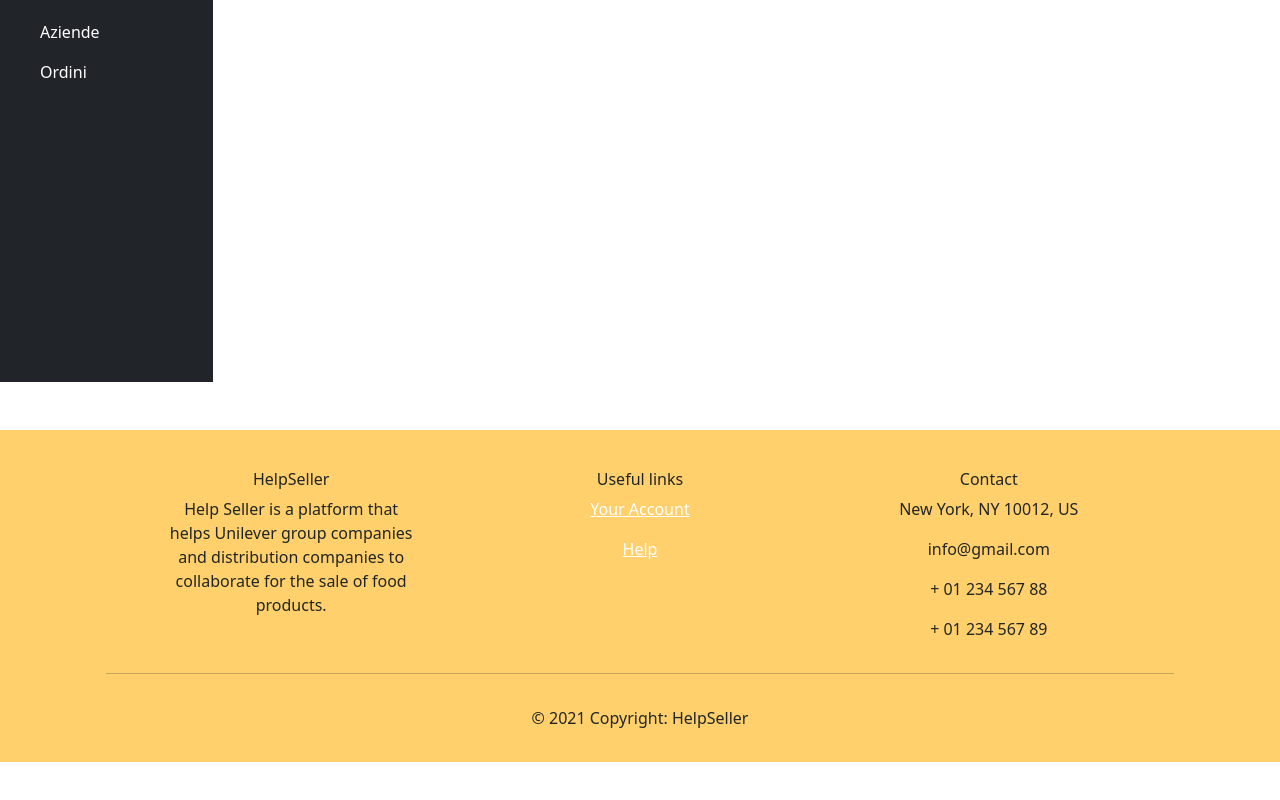
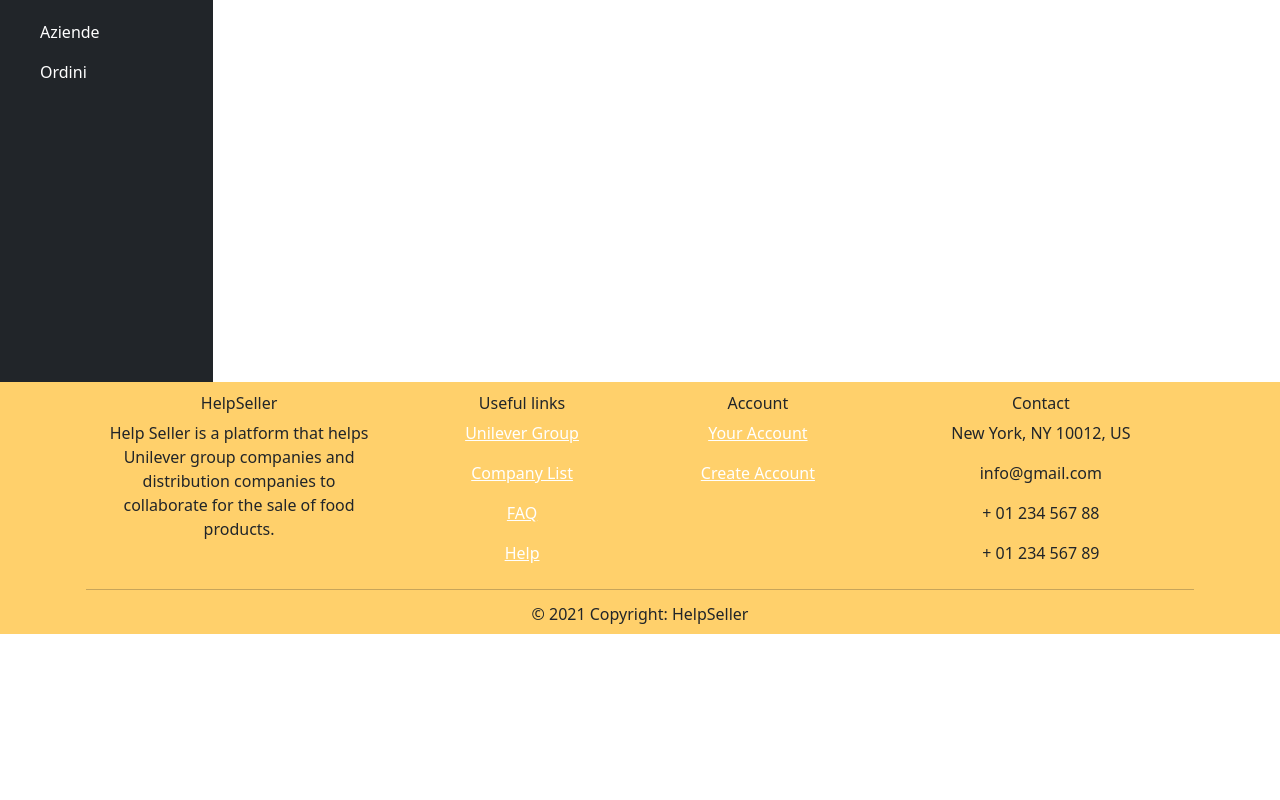
Before and after one commit to Mario-caccioppoli/HelpSellerInterface, an Angular app: page / in a window 1280 px wide. Shown: the part 482-1282 px from the top of the page. After the commit the page ends 1116 px from the top, so only its background shows below. Built offline with nearby package versions, Linux system fonts and the light colour scheme.

Commit message:
tolto margini e sapzi bianchi footer

```diff
--- a/src/app/components/footer/footer.component.html
+++ b/src/app/components/footer/footer.component.html
@@ -1,15 +1,15 @@
 <div class="footer">
-<div class="container my-5">
+<div class="container">
     <!-- Footer -->
 
       <!-- Grid container -->
-      <div class="container p-4 pb-0">
+      <div class="container p-1 pb-0">
 
         <section class="">
           <!--Grid row-->
           <div class="row">
             <!-- Grid column -->
-            <div class="col-md-3 col-lg-3 col-xl-3 mx-auto mt-3">
+            <div class="col-md-3 col-lg-3 col-xl-3 mx-auto mt-2">
               <h6>
                 HelpSeller
               </h6>
@@ -24,12 +24,18 @@
 
 
             <!-- Grid column -->
-            <div class="col-md-3 col-lg-2 col-xl-2 mx-auto mt-3">
+            <div class="col-md-3 col-lg-2 col-xl-2 mx-auto mt-2">
               <h6>
                 Useful links
               </h6>
               <p>
-                <a class="text-white">Your Account</a>
+                <a class="text-white">Unilever Group</a>
+              </p>
+              <p>
+                <a class="text-white">Company List</a>
+              </p>
+              <p>
+                <a class="text-white">FAQ</a>
               </p>
               <p>
                 <a class="text-white">Help</a>
@@ -39,8 +45,21 @@
             <!-- Grid column -->
             <hr class="w-100 clearfix d-md-none" />
 
+            <div class="col-md-3 col-lg-2 col-xl-2 mx-auto mt-2">
+                <h6>
+                  Account
+                </h6>
+                <p>
+                  <a class="text-white">Your Account</a>
+                </p>
+                <p>
+                  <a class="text-white">Create Account</a>
+                </p>
+              </div>
 
-            <div class="col-md-4 col-lg-3 col-xl-3 mx-auto mt-3">
+              <hr class="w-100 clearfix d-md-none" />
+
+            <div class="col-md-4 col-lg-3 col-xl-3 mx-auto mt-2">
               <h6 >Contact</h6>
               <p><i class="fas fa-home mr-3"></i> New York, NY 10012, US</p>
               <p><i class="fas fa-envelope mr-3"></i> info@gmail.com</p>
@@ -53,25 +72,21 @@
         </section>
 
 
-        <hr class="my-3">
+        <hr class="my-2">
 
-        <section class="p-3 pt-0">
+        <section class="p-1 pt-0">
           <div class="row d-flex align-items-center">
 
             <div>
 
-              <div class="p-3">
+              <div class="p-1 ">
                 © 2021 Copyright: HelpSeller
               </div>
 
             </div>
           </div>
         </section>
-
       </div>
-
-
-
   </div>
 
 </div>
```
